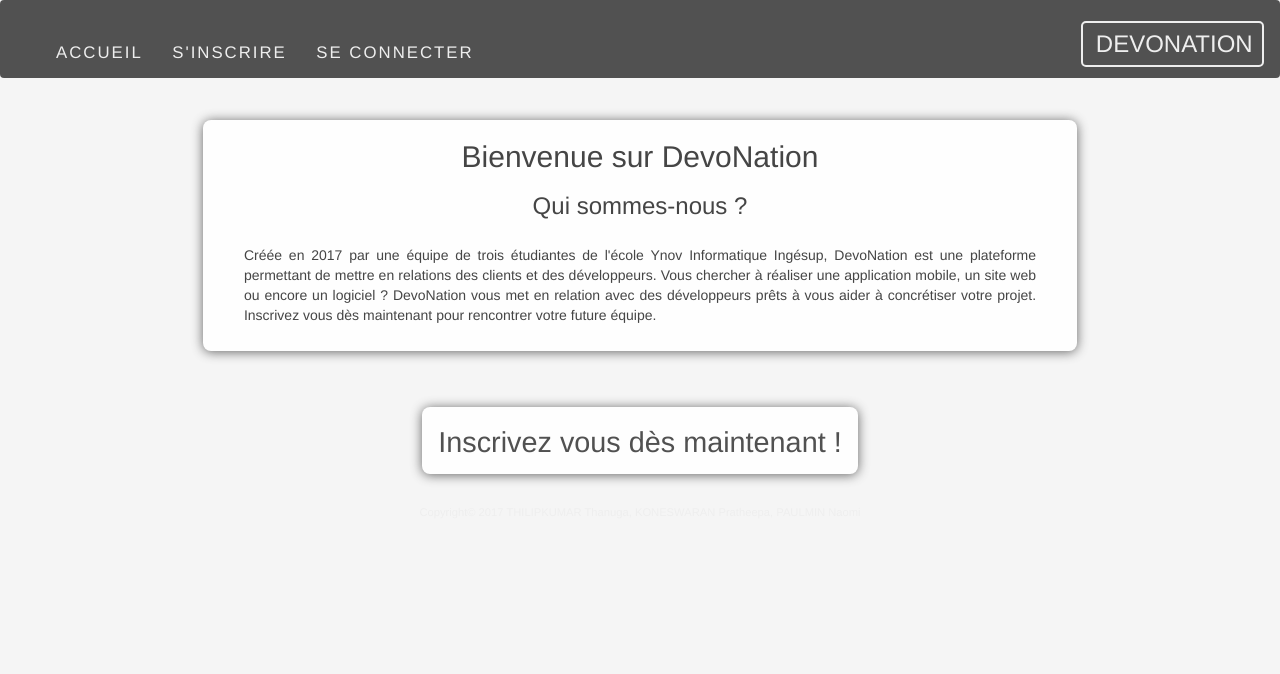
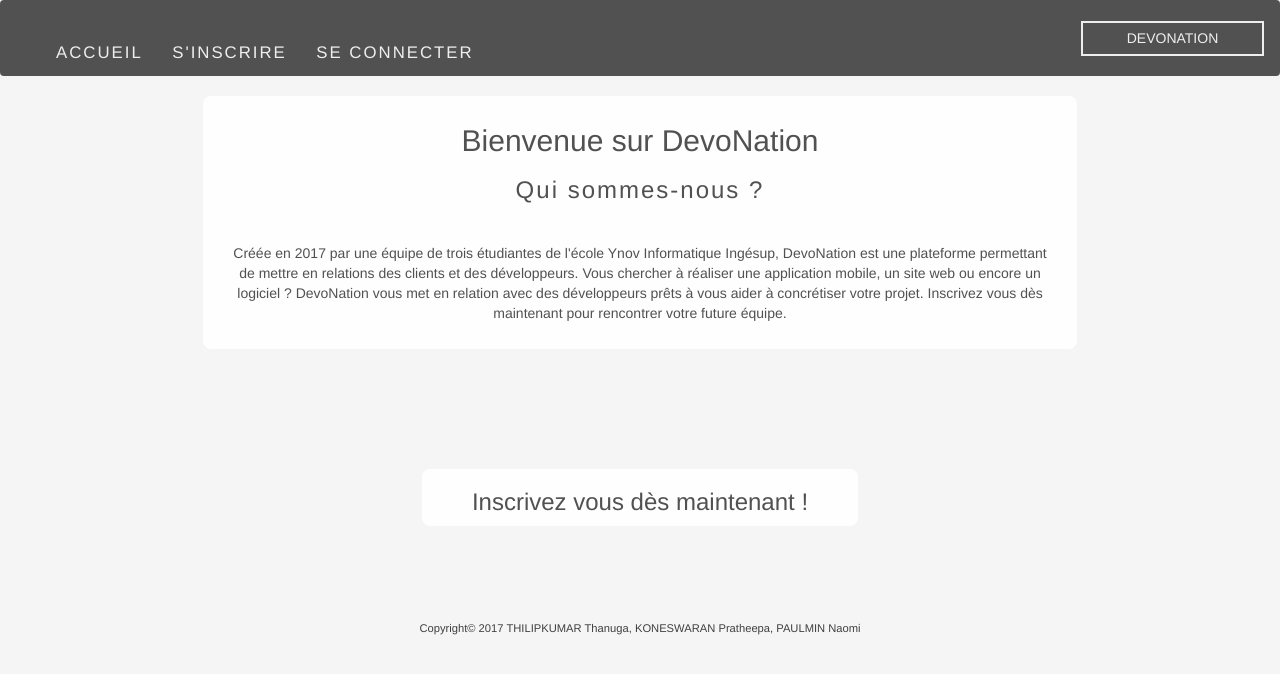
Before and after one commit to koneswaranp/Ydays2017, a PHP site: page / in a window 1280 px wide. Shown: the top 674 px of the page. Run offline with PHP 8.4, Linux system fonts and the light colour scheme.

Commit message:
legeres modifications css

```diff
--- a/CSS/header.css
+++ b/CSS/header.css
@@ -4,8 +4,16 @@ html {
 
 body {
     position: relative;
-    /*background-image: url(../img/christmas-dark.png);*/
     background-color: #f5f5f5;
+}
+
+h1, h2, h3, h4, h5, h6, p, a, label {
+    color: #404040;
+}
+
+a:hover {
+    text-decoration: none;
+    color: #1da1f2;
 }
 
 /* NAVBAR */
@@ -17,15 +25,14 @@ body {
     opacity: 0.9;
     z-index: 2;
     color: #eeeeee;
-
 }
 .title h3{
+    color: #eeeeee;
     border: solid 2px #eeeeee;
-    border-radius: 5px;
+    font-size: 1em;
     text-align: center;
     padding: 1vh 1vw;
 }
-
 
 .link {
     margin-top: 5vh;
@@ -43,46 +50,34 @@ body {
     color: #1da1f2;
 }
 
-a {
+.navbar a {
     text-decoration: none;
     color: #eeeeee;
     font-size: 1.2em;
 }
 
-a:hover {
+.navbar a:hover {
     text-decoration: none;
     color: #1da1f2;
 }
+
 /*ACCUEIL VISITEUR*/
-.publish p {
-    text-align: justify;
-    padding: 2vh 2vw;
+.inscription {
+    margin-bottom: 15vh;
+}
+
+.inscription:hover {
+    border: solid 2px #1da1f2;
 }
 
 
 /*PUBLICATION*/
-.publish {
+.content {
     text-align: center;
     background: white;
-    box-shadow: 0 1px 12px #555;
-    margin-bottom: 7vh;
     margin-top: 15vh;
     border-radius: 8px;
     opacity: 0.9;
-}
-
-.signup {
-    margin-top: 0;
-    padding-bottom: 5px;
-}
-
-.signup a{
-    color: #404040;
-}
-
-.signup a:hover {
-    text-decoration: none;
-    color: #1da1f2;
 }
 
 form {
@@ -92,22 +87,21 @@ form {
 form input {
     margin: 1vh 1vw;
     width: 450px;
-
 }
 
 
-.publish form label {
+.content form label {
     font-size: x-large;
 }
 
-.publish form #content {
+.content form #content {
     width: 550px;
     height: 15vh;
     border-radius: 8px;
     padding: 1vh 1vw;
 }
 
-.publish form #content:focus {
+.content form #content:focus {
     border: solid 2px #1da1f2;
 }
 
@@ -164,6 +158,15 @@ form input {
     display: block;
     padding: 2vh 0 2vh 1vw;
     border-bottom: 1px solid black;
+}
+
+.menu_membre a {
+    color: #eeeeee;
+}
+
+.menu_membre a:hover {
+    text-decoration: none;
+    color: #1da1f2;
 }
 
 .content_membre {
--- a/connexion.php
+++ b/connexion.php
@@ -21,7 +21,8 @@ else {
 ?>
 
     <div class="form connexion col-xs-10 col-xs-offset-1 col-sm-10 col-sm-offset-1 col-md-8 col-md-offset-2 col-lg-8 col-lg-offset-2">
-<form action="" method="post">
+<h3>Connexion</h3>
+        <form action="" method="post">
     <label for="username">Pseudo</label><br>
     <input type="text" name="username" id="username"><br><br>
     <label for="password">Mot de passe</label><br>
--- a/index.php
+++ b/index.php
@@ -20,7 +20,7 @@ if (isset($_SESSION['id'])) {
     ?>
 
     <div class="row">
-            <div class="publish col-xs-10 col-xs-offset-1 col-sm-10 col-sm-offset-1 col-md-8 col-md-offset-2 col-lg-8 col-lg-offset-2">
+            <div class="form content col-xs-10 col-xs-offset-1 col-sm-10 col-sm-offset-1 col-md-8 col-md-offset-2 col-lg-8 col-lg-offset-2">
                 <h2>Publier une annonce</h2>
                 <form action="" method="post">
                     <label for="title">Titre de l'annonce</label><br>
@@ -44,10 +44,11 @@ if (isset($_SESSION['id'])) {
                         ':description' => $_POST['description'],
                         ':id_user' => $_SESSION['id']
                     ]);
+                    echo "Votre annonce a été publié.";
                 } ?>
             </div>
             <div class="row">
-                <div class="ads col-xs-10 col-xs-offset-1 col-sm-10 col-sm-offset-1 col-md-10 col-md-offset-1 col-lg-10 col-lg-offset-1">
+                <div class="ads content col-xs-10 col-xs-offset-1 col-sm-10 col-sm-offset-1 col-md-10 col-md-offset-1 col-lg-10 col-lg-offset-1">
                     <h3>Toutes les annonces</h3>
                     <table class="table table-striped table-hover">
                         <tr class="entete">
@@ -102,7 +103,7 @@ if (isset($_SESSION['id'])) {
 } else {
     ?>
 <div class="row">
-    <div class="publish col-xs-10 col-xs-offset-1 col-sm-10 col-sm-offset-1 col-md-8 col-md-offset-2 col-lg-8 col-lg-offset-2">
+    <div class="form content col-xs-10 col-xs-offset-1 col-sm-10 col-sm-offset-1 col-md-8 col-md-offset-2 col-lg-8 col-lg-offset-2">
     <h2>Bienvenue sur DevoNation</h2>
         <h3>Qui sommes-nous ?</h3>
         <p>
@@ -113,7 +114,7 @@ if (isset($_SESSION['id'])) {
     </div>
 </div>
 <div class="row">
-    <div class="signup publish col-xs-4 col-xs-offset-4 col-sm-4 col-sm-offset-4 col-md-4 col-md-offset-4 col-lg-4 col-lg-offset-4">
+    <div class="content inscription col-xs-4 col-xs-offset-4 col-sm-4 col-sm-offset-4 col-md-4 col-md-offset-4 col-lg-4 col-lg-offset-4">
     <h3>
         <a href="inscription.php">
             Inscrivez vous dès maintenant !
```
Also changed, not shown: page_membre.php (+32 -8 lines).
